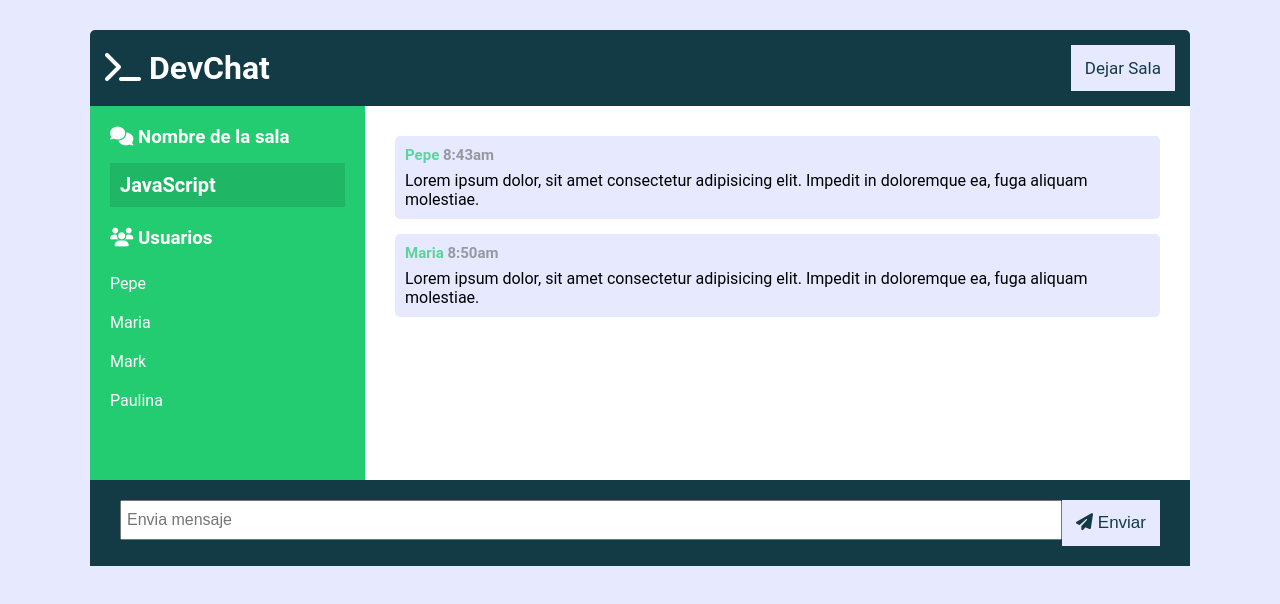
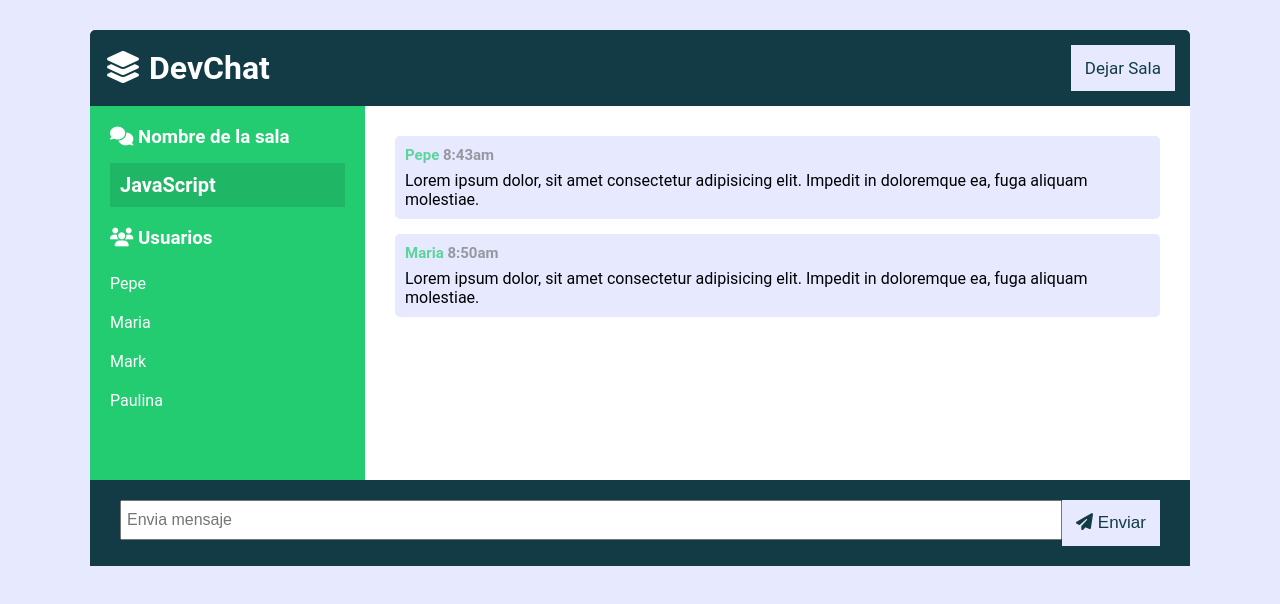
Before and after one commit to mizrmx/devchat, a plain HTML site: page public/chat.html in a window 1280 px wide. Drawn offline with Linux system fonts and the light colour scheme.

Commit message:
Update archivos

```diff
--- a/html_css/chat.html
+++ b/public/chat.html
@@ -10,7 +10,7 @@
 <body>
     <div class="chat-container">
         <header class="chat-header">
-            <h1><i class="fas fa-terminal"></i> DevChat</h1>
+            <h1><i class="fas fa-layer-group"></i> DevChat</h1>
             <a href="index.html" class="btn-sala">Dejar Sala</a>
         </header>
 
```
Also changed, not shown: public/index.html (renamed from html_css/index.html, +1 -1 lines), public/css/style.css (renamed from html_css/css/style.css), public/js/main.js (added).
